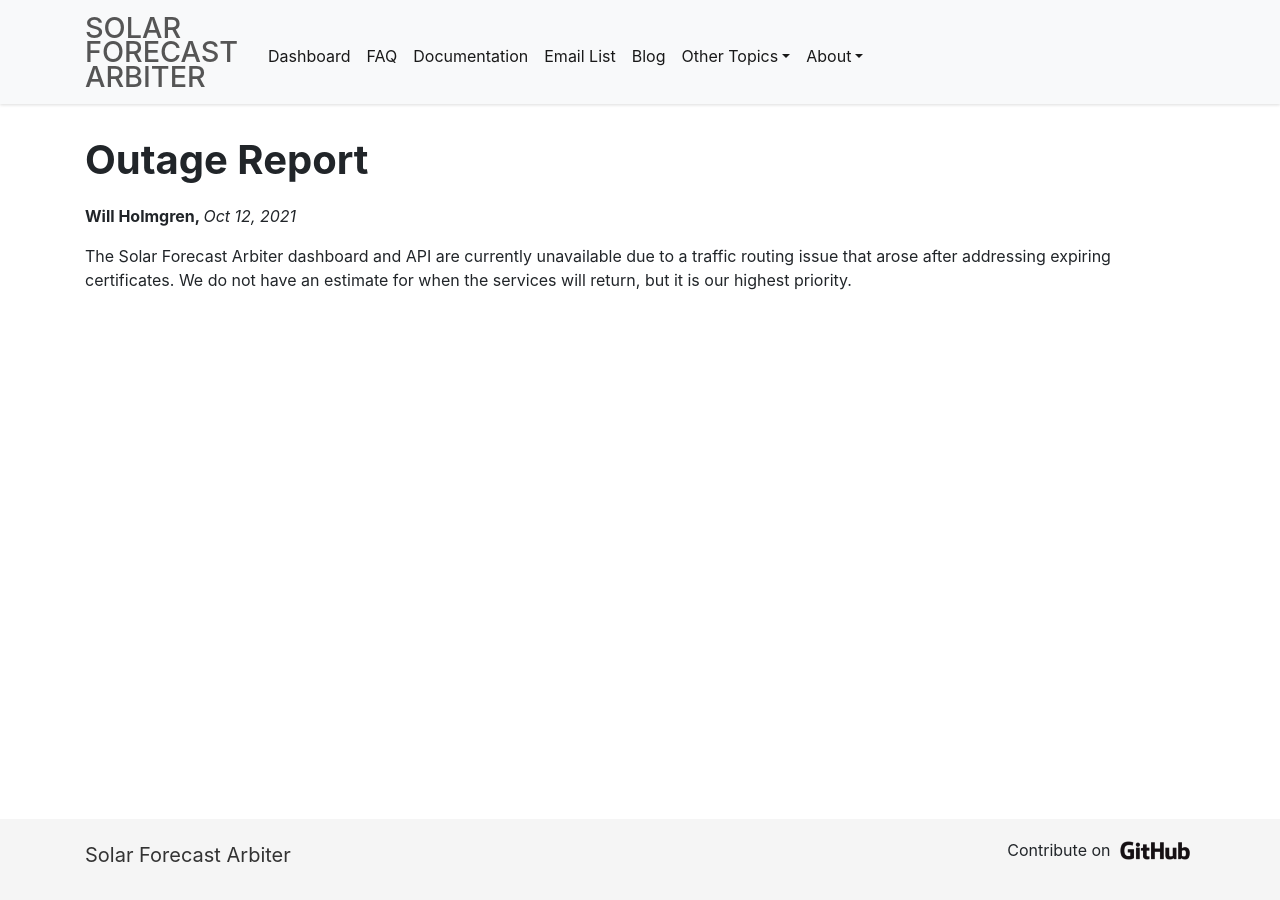
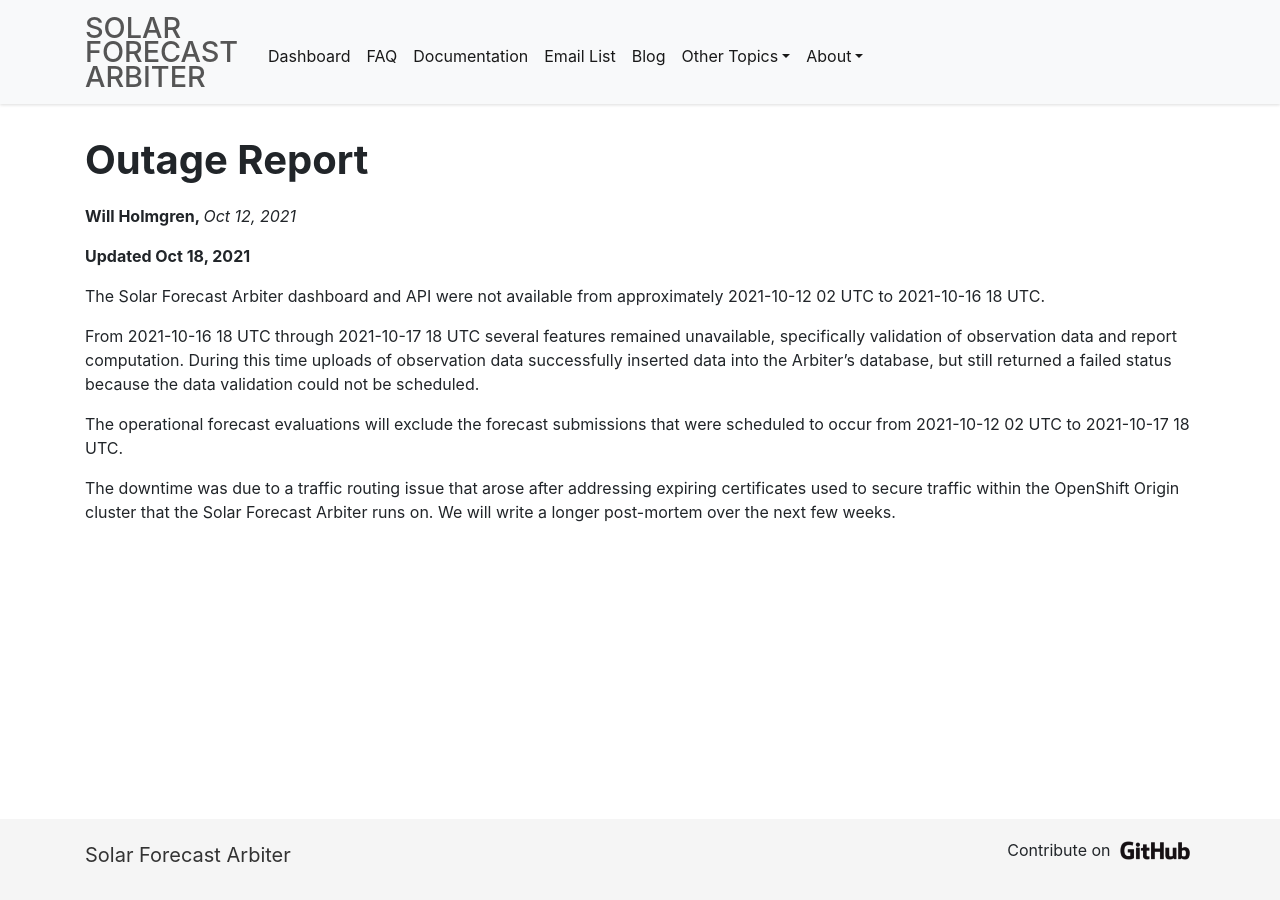
Before and after one commit to SolarArbiter/SolarArbiter.github.io, a Jekyll site: the page built from _posts/2021-10-12-Outage-Report.md, in a window 1280 px wide. Built offline with Jekyll 4.4.1, drawn with Linux system fonts in a browser that asks for light colours.

Commit message:
update outage report (#207)

```diff
--- a/_posts/2021-10-12-Outage-Report.md
+++ b/_posts/2021-10-12-Outage-Report.md
@@ -3,7 +3,22 @@ layout: blog
 author: Will Holmgren
 ---
 
-The Solar Forecast Arbiter dashboard and API are currently unavailable due to a
-traffic routing issue that arose after addressing expiring certificates. We do
-not have an estimate for when the services will return, but it is our highest
-priority.
+**Updated Oct 18, 2021**
+
+The Solar Forecast Arbiter dashboard and API were not available from
+approximately 2021-10-12 02 UTC to 2021-10-16 18 UTC.
+
+From 2021-10-16 18 UTC through 2021-10-17 18 UTC several features remained
+unavailable, specifically validation of observation data and report computation.
+During this time uploads of observation data successfully inserted data into the
+Arbiter's database, but still returned a failed status because the data
+validation could not be scheduled.
+
+The operational forecast evaluations will exclude the forecast
+submissions that were scheduled to occur from 2021-10-12 02 UTC to 2021-10-17 18
+UTC.
+
+The downtime was due to a traffic routing issue that arose after addressing
+expiring certificates used to secure traffic within the OpenShift Origin cluster
+that the Solar Forecast Arbiter runs on. We will write a longer post-mortem over
+the next few weeks.
```
